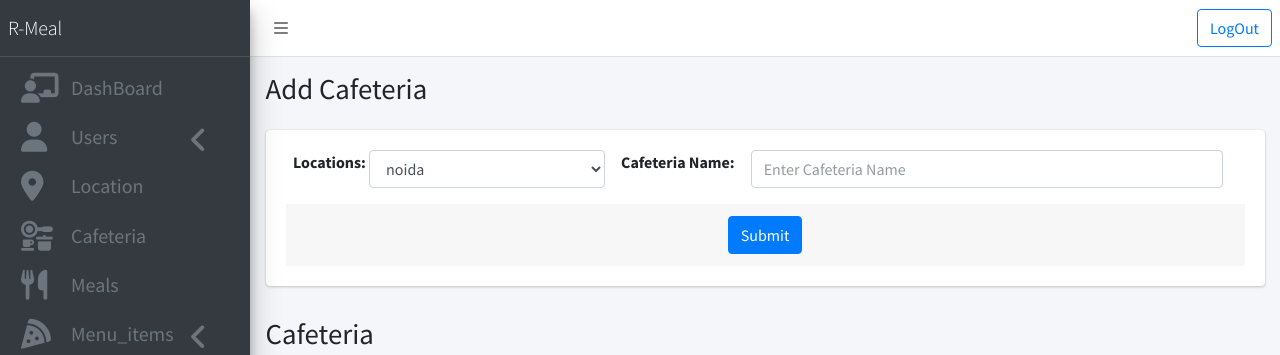
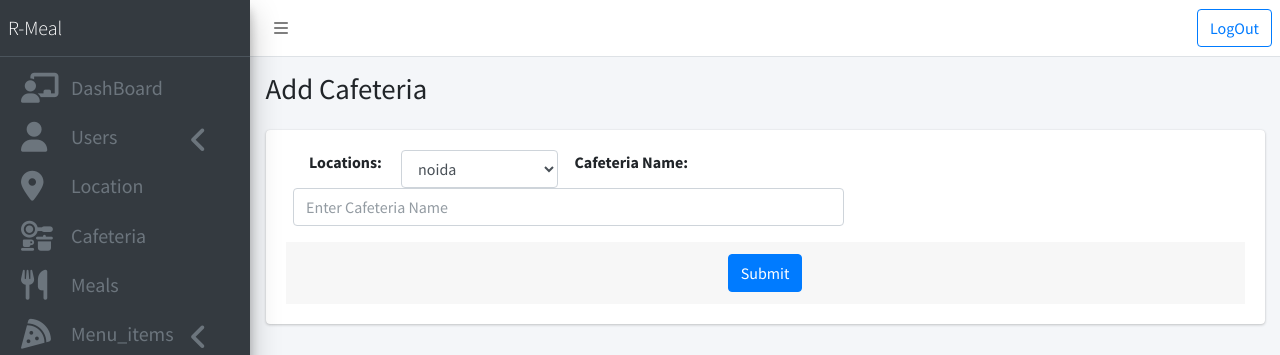
Before and after one commit to Devnaagar/Food_ordering-website, a CodeIgniter app: page /food_order/index.php/admin/cafeteria/cafe_add in a window 1280 px wide. Shown: the top 355 px of the page. Run offline with CodeIgniter, Linux system fonts and the light colour scheme; data comes from the database, SQL or seed files in the repository; some libraries are stand-ins or nearby versions.

Commit message:
somechanges

```diff
--- a/application/views/Layouts/admin-layout/default_layout.php
+++ b/application/views/Layouts/admin-layout/default_layout.php
@@ -8,7 +8,6 @@
   <!-- Google Font: Source Sans Pro -->
   <link rel="stylesheet" href="https://fonts.googleapis.com/css?family=Source+Sans+Pro:300,400,400i,700&display=fallback">
   <script src="https://ajax.googleapis.com/ajax/libs/jquery/3.7.1/jquery.min.js"></script>
-
   <!-- Font Awesome -->
   <link rel="stylesheet" href="<?php echo base_url(); ?>assets/admin/plugins/fontawesome-free/css/all.min.css">
   <!-- Ionicons -->
@@ -38,8 +37,8 @@
     <?php $this->load->view('Layouts/admin-layout/header'); ?>
     <?php $this->load->view('Layouts/admin-layout/sidebar'); ?>
     <div class="content-wrapper">
-    <?php echo $contents; ?>
-    </div>
+      <?php echo $contents; ?>
+    </div><br>
     <?php $this->load->view('Layouts/admin-layout/footer'); ?>
 </div>
     <!-- jQuery -->
--- a/application/views/backend/cafeteria/cafe_data.php
+++ b/application/views/backend/cafeteria/cafe_data.php
@@ -4,12 +4,6 @@
 ?>
 
 <style>
-    @media (max-width: 420px) {
-      .loca{
-
-      }
-
-    }
 
 
 </style>
@@ -32,15 +26,15 @@
                         <?php echo form_open('/admin/cafeteria/store_cafe'); ?>
                             <div class="card-body">
                                 <div class="form-group col-lg-12 d-flex flex-wrap">
-                                    <label for="location">Locations:&nbsp;</label>
-                                    <select name="location_ref" id="location" class="form-control col-lg-3">
+                                    <label for="location" class="mx-3">Locations:&nbsp;</label>
+                                    <select name="location_ref" id="location" class="form-control col-lg-2">
                                         <?php foreach($locations as $location): ?>
                                             <option value="<?php echo $location['id']; ?>"><?php echo $location['Loca_name']; ?></option>
                                         <?php endforeach; ?>
                                     </select>
 
-                                    <label for="cafeteria_name" class="mx-3 loca">Cafeteria Name: </label>
-                                    <input type="text" name="caf_name" class="form-control col-lg-6" id="cafeteria_name" placeholder="Enter Cafeteria Name">
+                                    <label for="cafeteria_name" class="mx-3 loca">Cafeteria Name:</label>
+                                    <input type="text" name="caf_name" class="form-control col-lg-7" id="cafeteria_name" placeholder="Enter Cafeteria Name">
 
                                 </div>
                                 <div class="card-footer d-flex justify-content-center align-items-center">
--- a/application/views/backend/user/list.php
+++ b/application/views/backend/user/list.php
@@ -15,7 +15,7 @@
           <div class="col-md-12">
             <div class="card card-primary">
               <div class="card-body">
-                <div class="row">
+                <!-- <div class="row"> -->
                 <div class="table-responsive-sm">
                   <table class="table table-bordered">
                       <thead>
@@ -60,7 +60,7 @@
                     </table>
                 </div>
 
-                </div>
+                <!-- </div> -->
 
               </div>
             </div>
```
